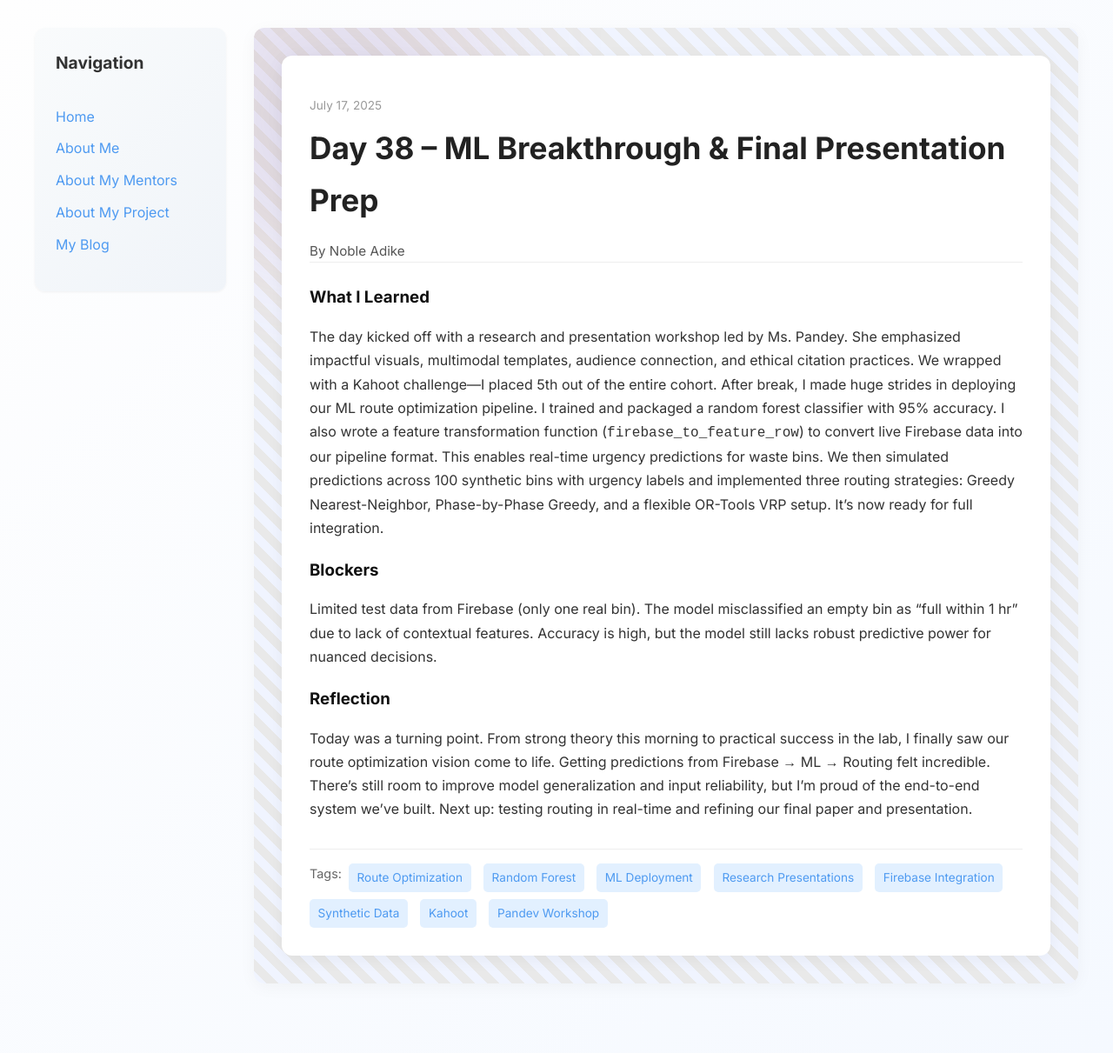
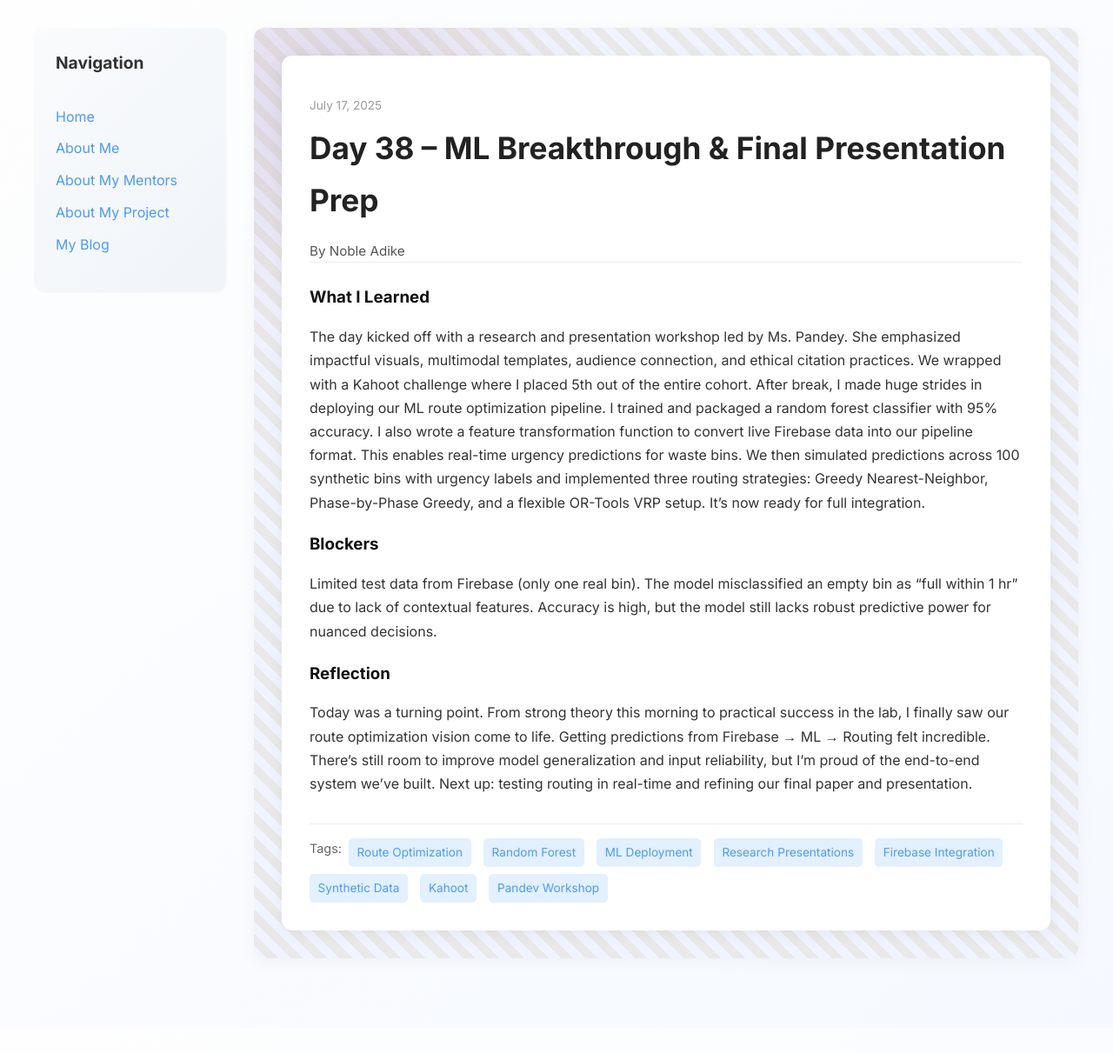
Before and after one commit to kingnaddy/kingnaddy.github.io, a Jekyll site: the page built from _posts/2025-07-17-day-38.md, in a window 1280 px wide. Shown: the whole page at 87% size. Built offline with Jekyll 4.4.1, drawn with Linux system fonts in a browser that asks for light colours; after the commit the page ends 1182 px from its top, so only the background shows below that.

Commit message:
Update 2025-07-17-day-38.md

```diff
--- a/_posts/2025-07-17-day-38.md
+++ b/_posts/2025-07-17-day-38.md
@@ -7,7 +7,7 @@ permalink: /day38.html
 tags: ["Route Optimization", "Random Forest", "ML Deployment", "Research Presentations", "Firebase Integration", "Synthetic Data", "Kahoot", "Pandev Workshop"]
 
 what_i_learned: |
-  The day kicked off with a research and presentation workshop led by Ms. Pandey. She emphasized impactful visuals, multimodal templates, audience connection, and ethical citation practices. We wrapped with a Kahoot challenge—I placed 5th out of the entire cohort. After break, I made huge strides in deploying our ML route optimization pipeline. I trained and packaged a random forest classifier with 95% accuracy. I also wrote a feature transformation function (`firebase_to_feature_row`) to convert live Firebase data into our pipeline format. This enables real-time urgency predictions for waste bins. We then simulated predictions across 100 synthetic bins with urgency labels and implemented three routing strategies: Greedy Nearest-Neighbor, Phase-by-Phase Greedy, and a flexible OR-Tools VRP setup. It's now ready for full integration.
+  The day kicked off with a research and presentation workshop led by Ms. Pandey. She emphasized impactful visuals, multimodal templates, audience connection, and ethical citation practices. We wrapped with a Kahoot challenge where I placed 5th out of the entire cohort. After break, I made huge strides in deploying our ML route optimization pipeline. I trained and packaged a random forest classifier with 95% accuracy. I also wrote a feature transformation function to convert live Firebase data into our pipeline format. This enables real-time urgency predictions for waste bins. We then simulated predictions across 100 synthetic bins with urgency labels and implemented three routing strategies: Greedy Nearest-Neighbor, Phase-by-Phase Greedy, and a flexible OR-Tools VRP setup. It's now ready for full integration.
 
 blockers: |
   Limited test data from Firebase (only one real bin). The model misclassified an empty bin as "full within 1 hr" due to lack of contextual features.  Accuracy is high, but the model still lacks robust predictive power for nuanced decisions.
```
